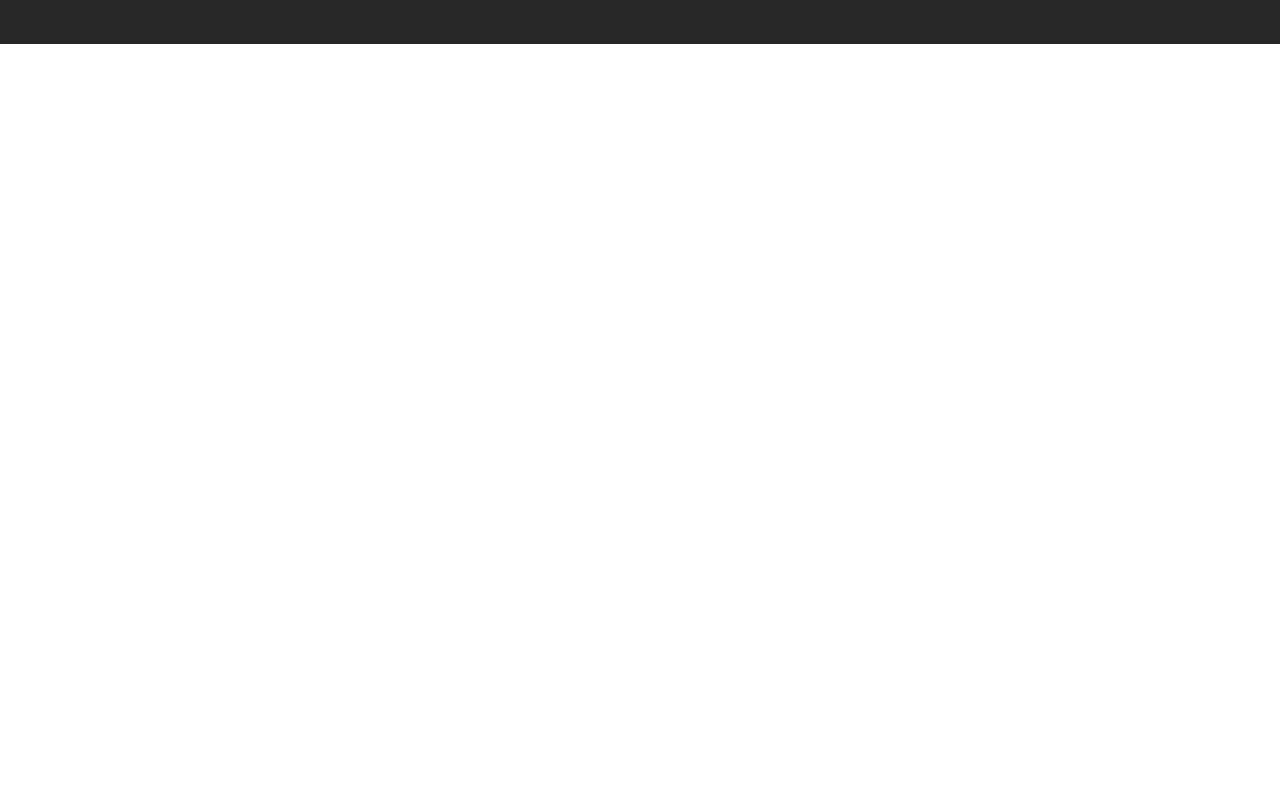
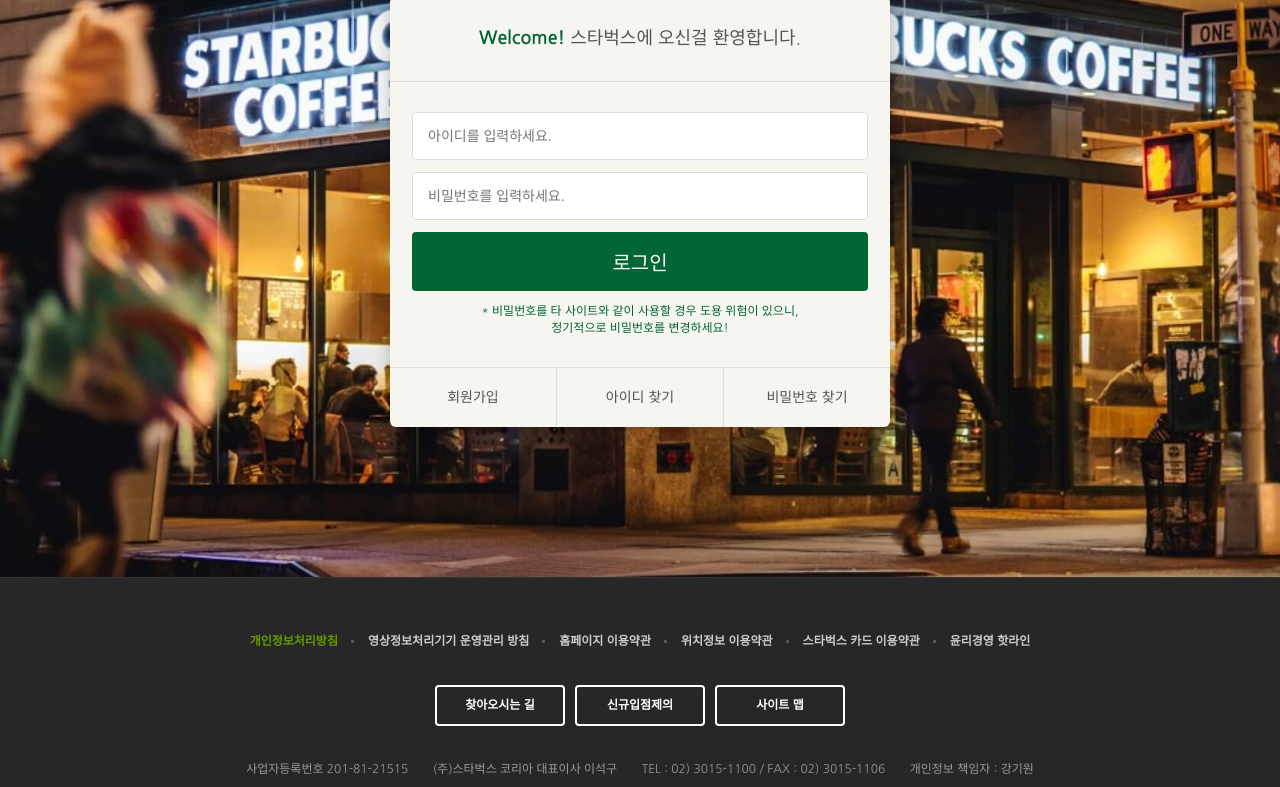
Before and after one commit to LamiDs/starbucks, a plain HTML site: page signin/index.html in a window 1280 px wide. Shown: the part 290-1077 px from the top of the page. Before the commit the page ends 800 px from the top, so only its background shows below. Drawn offline with nearby package versions, Linux system fonts and the light colour scheme.

Commit message:
로그인 페이지 완성성

```diff
--- /dev/null
+++ b/css/signin.css
@@ -0,0 +1,90 @@
+.signin {
+  margin-top: 120px;
+  padding: 100px 0 150px;
+  background-image: url('../images/signin_bg.jpg');
+  background-repeat: no-repeat;
+  background-position: center;
+  background-attachment: fixed;
+  background-size: cover;
+}
+
+.signin h1 {
+  color: #fff;
+  font-size: 30px;
+  font-weight: 700;
+  text-align: center;
+  margin-bottom: 24px;
+}
+
+.signin__card {
+  width: 500px;
+  margin: 0 auto;
+  border-radius: 6px;
+  background-color: #f6f5f0;
+  box-shadow: 2px 2px 20px rgba(0, 0, 0, 0.3);
+  color: #555;
+}
+
+.signin__card h2 {
+  padding: 30px;
+  font-size: 18px;
+  text-align: center;
+  border-bottom: 1px solid #ddd;
+}
+
+.signin__card h2 strong {
+  color: #006633;
+  font-weight: 700;
+}
+
+.signin__card form {
+  padding: 30px 22px;
+}
+
+.signin__card form input {
+  width: 100%;
+  margin-bottom: 12px;
+  padding: 15px;
+  border: 1px solid #ddd;
+  border-radius: 4px;
+  outline: none;
+  box-sizing: border-box;
+  font-size: 14px;
+}
+
+.signin__card form [type='submit'] {
+  background-color: #006633;
+  border: none;
+  color: #fff;
+  font-size: 20px;
+  cursor: pointer;
+}
+
+.signin__card form p {
+  font-size: 12px;
+  color: #006633;
+  text-align: center;
+}
+
+.signin__card .actions {
+  display: flex;
+  border-top: 1px solid #ddd;
+}
+
+.signin__card .actions a {
+  flex-grow: 1;
+  flex-basis: 0;
+  text-align: center;
+  padding: 20px;
+  color: #555;
+  font-size: 14px;
+  border-right: 1px solid #ddd;
+}
+
+.signin__card .actions a:last-child {
+  border-right: none;
+}
+
+.signin__card .actions a:hover {
+  text-decoration: underline;
+}
--- a/signin/index.html
+++ b/signin/index.html
@@ -34,6 +34,7 @@
     <link rel="stylesheet" href="https://fonts.googleapis.com/icon?family=Material+Icons" />
 
     <link rel="stylesheet" href="../css/common.css" />
+    <link rel="stylesheet" href="../css/signin.css" />
 
     <script defer src="../js/common.js"></script>
   </head>
@@ -365,7 +366,26 @@
       </div>
     </header>
 
-    <section class="signin"></section>
+    <section class="signin">
+      <h1>로그인</h1>
+      <div class="signin__card">
+        <h2><strong>Welcome!</strong> 스타벅스에 오신걸 환영합니다.</h2>
+        <form>
+          <input type="text" placeholder="아이디를 입력하세요." />
+          <input type="passward" placeholder="비밀번호를 입력하세요." />
+          <input type="submit" value="로그인" />
+          <p>
+            * 비밀번호를 타 사이트와 같이 사용할 경우 도용 위험이 있으니,<br />
+            정기적으로 비밀번호를 변경하세요!
+          </p>
+        </form>
+        <div class="actions">
+          <a href="javascript:void(0)">회원가입</a>
+          <a href="javascript:void(0)">아이디 찾기</a>
+          <a href="javascript:void(0)">비밀번호 찾기</a>
+        </div>
+      </div>
+    </section>
 
     <!-- FOOTER -->
     <footer>
```
